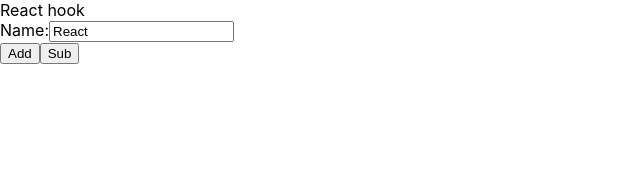
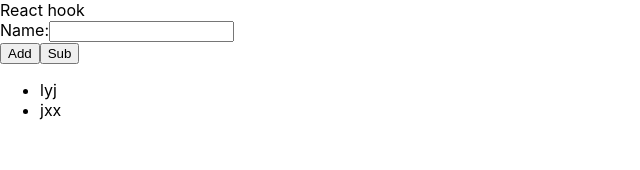
Before and after one commit to lingdeqingyuan/road-to-react, a React (Vite) app: page / in a window 1280 px wide. Shown: the top 170 px of the page, without its empty margins (0-640 px from the left). Built offline with nearby package versions, Linux system fonts and the light colour scheme.

Commit message:
feat: learn fetch async data and condition render

```diff
--- a/src/App.jsx
+++ b/src/App.jsx
@@ -3,14 +3,35 @@ import Search from './components/Search'
 import List from './components/List'
 import ActionBar from './components/ActionBar';
 
+const dataList = [{
+  name: 'lyj',
+  age: 27
+}, {
+  name: 'jxx',
+  age: 25
+}]
+
 function App() {
-  const [list, setList] = useState([{name: 'lyj'}, {name: 'jxx'}]);
+  const [list, setList] = useState([]);
 
-  const [searchTerm, setSearchTerm] = useState(localStorage.getItem('search') || 'React');
+  const [searchTerm, setSearchTerm] = useState(localStorage.getItem('search') || '');
 
   useEffect(() => {
     localStorage.setItem('search', searchTerm);
   }, [searchTerm])
+
+  useEffect(() => {
+    fetchData().then(res => {
+      setList(res)
+      console.log(res);
+    })
+  }, [])
+
+  const fetchData = () => {
+    return new Promise(resolve => {
+      setTimeout(() => resolve(dataList), 2000)
+    })
+  }
 
   const handleSearch = (e) => {
     setSearchTerm(e.target.value);
@@ -34,7 +55,7 @@ function App() {
     <div className="App">
       <Search handleSearch={handleSearch} searchTerm={searchTerm}/>
       <ActionBar handleClickAdd={handleClickAdd} handleClickSub={handleClickSub}/>
-      <List list={searchedList}/>
+      {list.length ? <List list={searchedList}/> : <h1>Loading</h1>}
     </div>
   )
 }
--- a/src/components/List.jsx
+++ b/src/components/List.jsx
@@ -7,7 +7,7 @@ const List = (props) => {
       <ul>
         {list.map(item => {
           return (
-            <Item item={item}/>
+            <Item key={item.name} item={item}/>
           )
         })}
       </ul>
```
